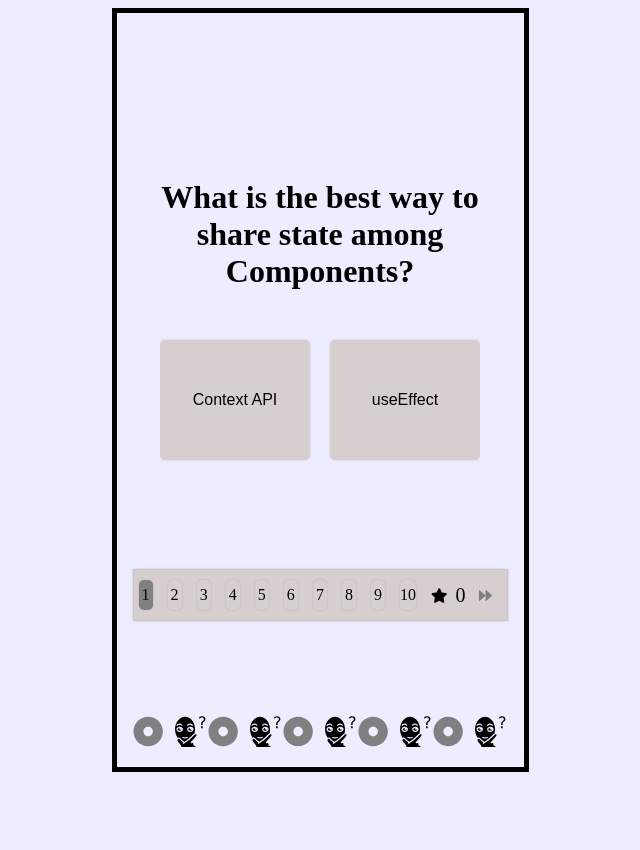
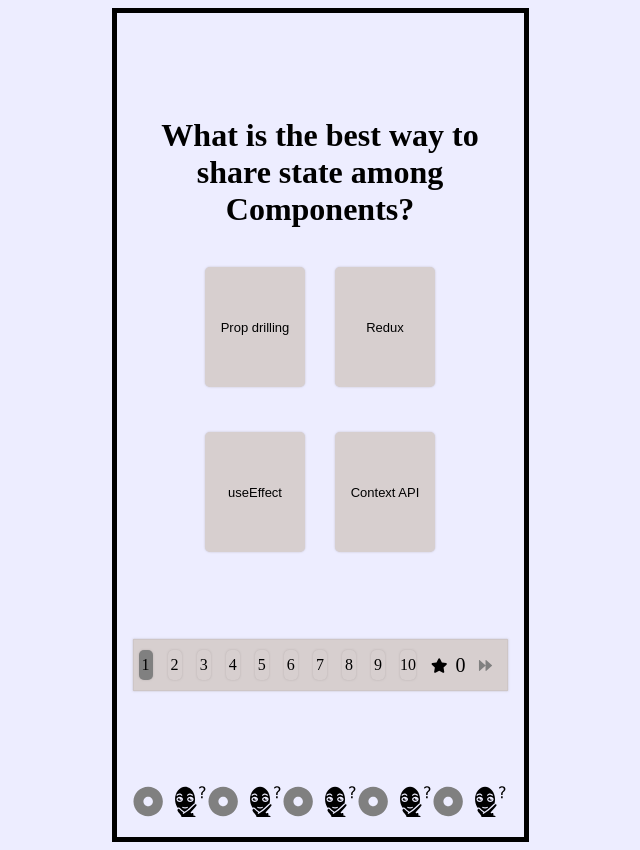
Before and after one commit to in-tech-gration/ReactQuizApp, a React (Vite) app: page / in a window 1280 px wide. Shown: the whole page, without its empty margins (320-960 px from the left). Before the commit the page ends 800 px from the top, so only its background shows below. Built offline with nearby package versions, Linux system fonts and the light colour scheme.

Commit message:
Add more possible answers

```diff
--- a/public/questions.json
+++ b/public/questions.json
@@ -3,60 +3,92 @@
     "id": 1,
     "question": "What is the best way to share state among Components?",
     "correctAnswer": "Context API",
-    "incorrectAnswer": "useEffect"
+    "incorrectAnswers": ["useEffect", "Redux", "Prop drilling"]
   },
   {
     "id": 2,
     "question": "Which variable will retain its value upon re-render?",
     "correctAnswer": "A Ref",
-    "incorrectAnswer": "Local variable using const"
+    "incorrectAnswers": [
+      "Local variable using const",
+      "State variable",
+      "Global variable"
+    ]
   },
   {
     "id": 3,
     "question": "How many arguments does useEffect accept?",
     "correctAnswer": "2",
-    "incorrectAnswer": "1"
+    "incorrectAnswers": ["1", "3", "4"]
   },
   {
     "id": 4,
     "question": "What is the purpose of React's virtual DOM?",
     "correctAnswer": "Improve performance by minimizing DOM manipulation",
-    "incorrectAnswer": "It has no purpose, it's just a concept"
+    "incorrectAnswers": [
+      "It has no purpose, it's just a concept",
+      "To make React components look cooler",
+      "To confuse developers"
+    ]
   },
   {
     "id": 5,
     "question": "What is JSX in React?",
     "correctAnswer": "A syntax extension for JavaScript",
-    "incorrectAnswer": "A type of state management library"
+    "incorrectAnswers": [
+      "A type of state management library",
+      "A server-side rendering technique",
+      "A build tool for React applications"
+    ]
   },
   {
     "id": 6,
     "question": "What is the purpose of the React `useState` hook?",
     "correctAnswer": "To add state to functional components",
-    "incorrectAnswer": "To fetch data from an API"
+    "incorrectAnswers": [
+      "To fetch data from an API",
+      "To create class components",
+      "To handle routing in React applications"
+    ]
   },
   {
     "id": 7,
     "question": "What is the purpose of React's `useContext` hook?",
     "correctAnswer": "To consume context values in functional components",
-    "incorrectAnswer": "To create context providers in functional components"
+    "incorrectAnswers": [
+      "To create context providers in functional components",
+      "To manage global state in React applications",
+      "To define props in functional components"
+    ]
   },
   {
     "id": 8,
     "question": "What is the purpose of React Router?",
     "correctAnswer": "To enable routing and navigation in React applications",
-    "incorrectAnswer": "To manage state in React components"
+    "incorrectAnswers": [
+      "To manage state in React components",
+      "To style React components",
+      "To fetch data from a server"
+    ]
   },
   {
     "id": 9,
     "question": "What is the purpose of the `useEffect` hook in React?",
     "correctAnswer": "To perform side effects in functional components",
-    "incorrectAnswer": "To handle component rendering in class components"
+    "incorrectAnswers": [
+      "To handle component rendering in class components",
+      "To manage state in functional components",
+      "To create custom hooks"
+    ]
   },
   {
     "id": 10,
     "question": "What is the purpose of React's `setState` method?",
     "correctAnswer": "To update the state of a component",
-    "incorrectAnswer": "To define initial state in a component"
+    "incorrectAnswers": [
+      "To define initial state in a component",
+      "To delete a component",
+      "To handle component lifecycle events"
+    ]
   }
 ]
--- a/src/components/Progress/Progress.css
+++ b/src/components/Progress/Progress.css
@@ -7,7 +7,7 @@
   gap: 10px;
   height: 50px;
   box-shadow: 0px 0px 2px rgba(152, 143, 143, 0.5);
-  margin-top: -60px;
+  margin-top: 10px;
 }
 
 .progress-number {
--- a/src/components/Questions/Questions.css
+++ b/src/components/Questions/Questions.css
@@ -10,31 +10,37 @@
 
 .question-text {
   height: 100px;
+  margin-bottom: -10px;
 }
 
 .answers-container {
-  height: 200px;
-  overflow-y: auto;
   display: flex;
-  flex-direction: row;
+  flex-direction: column;
   align-items: center;
-  gap: 20px;
-  flex-wrap: wrap;
+  justify-content: center;
+  height: auto;
+  margin-top: 25px;
+}
+
+.answer-row {
+  display: flex;
+  justify-content: center;
+  gap: 30px;
 }
 
 .answer-button {
   position: relative;
-  margin-top: 10px;
-  width: 150px;
+  width: 100px;
   height: 120px;
   padding: 10px;
   cursor: pointer;
   border: none;
   background-color: rgb(215, 207, 207);
-  font-size: 16px;
+  font-size: 13px;
   border-radius: 5px;
   box-shadow: 0px 0px 2px rgba(152, 143, 143, 0.5);
   text-align: center;
+  margin-top: 35px;
 }
 
 .answer-button:hover {
@@ -58,6 +64,7 @@
 .incorrect:hover {
   background-color: red;
 }
+
 .check {
   position: absolute;
   top: 7px;
@@ -100,11 +107,10 @@
 
 .answer-message {
   position: absolute;
-  bottom: -40px;
+  bottom: -25px;
   left: 50%;
   transform: translateX(-50%);
-  margin-top: 45px;
-  font-size: 18px;
+  font-size: 14px;
   white-space: nowrap;
 }
 
--- a/src/components/Questions/Questions.jsx
+++ b/src/components/Questions/Questions.jsx
@@ -16,19 +16,18 @@ export default function Questions() {
   } = useContext(QuizContainerContext);
 
   const currentQuestion = questions[currentQuestionIndex];
-  const totalQuestions = questions.length;
 
   const [shuffledAnswers, setShuffledAnswers] = useState([]);
   const [isWrongAnswer, setIsWrongAnswer] = useState(false);
-  const [selectedAnswerMessage, setSelectedAnswerMessage] = useState("");
 
   useEffect(() => {
-    const shuffled = [
+    const allAnswers = [
       currentQuestion.correctAnswer,
-      currentQuestion.incorrectAnswer,
-    ].sort(() => Math.random() - 0.5);
+      ...currentQuestion.incorrectAnswers,
+    ];
+    const shuffled = allAnswers.sort(() => Math.random() - 0.5);
     setShuffledAnswers(shuffled);
-  }, [currentQuestion.correctAnswer, currentQuestion.incorrectAnswer]);
+  }, [currentQuestion.correctAnswer, currentQuestion.incorrectAnswers]);
 
   const handleAnswer = (selectedAnswer) => {
     const isCorrect = selectedAnswer === currentQuestion.correctAnswer;
@@ -43,10 +42,8 @@ export default function Questions() {
 
     if (isCorrect) {
       setCorrectAnswersCount((prevCount) => prevCount + 1);
-      setSelectedAnswerMessage("Correct answer");
     } else {
       setIsWrongAnswer(true);
-      setSelectedAnswerMessage("Wrong answer");
     }
 
     const updatedAnsweredQuestions = [
@@ -56,13 +53,12 @@ export default function Questions() {
     setAnsweredQuestions(updatedAnsweredQuestions);
 
     const allQuestionsAnswered =
-      updatedAnsweredQuestions.length === totalQuestions;
+      updatedAnsweredQuestions.length === questions.length;
 
     if (!allQuestionsAnswered) {
       setTimeout(() => {
         setCurrentQuestionIndex((prevIndex) => prevIndex + 1);
         setIsWrongAnswer(false);
-        setSelectedAnswerMessage("");
       }, 2000);
     }
   };
@@ -71,12 +67,18 @@ export default function Questions() {
     <div className="questions-container">
       <h1 className="question-text">{currentQuestion.question}</h1>
       <div className="answers-container">
-        {shuffledAnswers.map((answer, index) => {
-          const isAnswered = answeredQuestions.includes(currentQuestionIndex);
+        {[...Array(Math.ceil(shuffledAnswers.length / 2))].map(
+          (_, rowIndex) => (
+            <div key={rowIndex} className="answer-row">
+              {shuffledAnswers
+                .slice(rowIndex * 2, rowIndex * 2 + 2)
+                .map((answer, index) => {
+                  const answerIndex = rowIndex * 2 + index;
+                  const isAnswered =
+                    answeredQuestions.includes(currentQuestionIndex);
                   const isSelectedAnswerCorrect =
                     answer === currentQuestion.correctAnswer;
                   const isSelected = currentQuestion.selectedAnswer === answer;
-
                   let buttonClassName = "answer-button";
                   if (isAnswered) {
                     if (isSelected) {
@@ -87,13 +89,11 @@ export default function Questions() {
                       buttonClassName += " correct";
                     }
                   }
-
                   if (isSelected && !isSelectedAnswerCorrect && isWrongAnswer) {
                     buttonClassName += " wrong-answer-animation";
                   }
-
                   return (
-            <div key={index} className="answer-wrapper">
+                    <div key={answerIndex} className="answer-wrapper">
                       <button
                         className={buttonClassName}
                         onClick={() => handleAnswer(answer)}
@@ -107,13 +107,19 @@ export default function Questions() {
                           <FaTimes className="wrong-answer-icon" />
                         )}
                       </button>
-              {isSelected && (
-                <span className="answer-message">{selectedAnswerMessage}</span>
+                      {isAnswered && isSelectedAnswerCorrect && (
+                        <span className="answer-message">Correct answer</span>
+                      )}
+                      {isAnswered && !isSelectedAnswerCorrect && isSelected && (
+                        <span className="answer-message">Wrong answer</span>
                       )}
                     </div>
                   );
                 })}
             </div>
+          )
+        )}
+      </div>
     </div>
   );
 }
```
Lines whose indentation alone changed are shown as unchanged.
